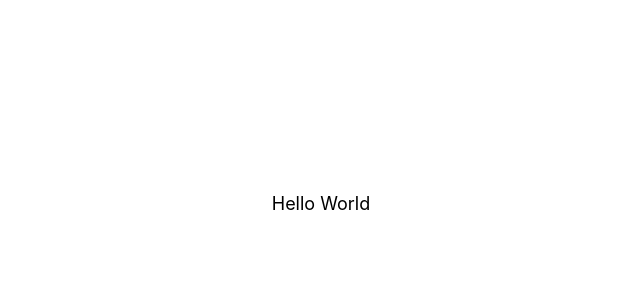
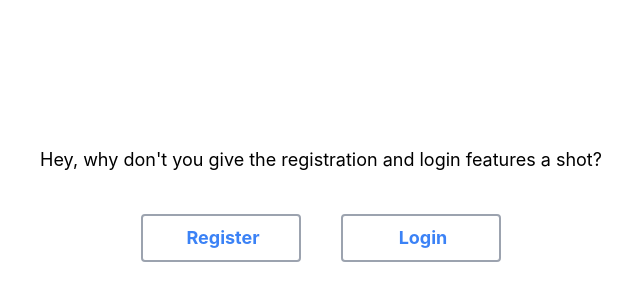
Before and after one commit to npark11/react-app, a Next.js app: page / in a window 1280 px wide. Shown: the part 196-496 px from the top of the page, without its empty margins (319-959 px from the left). Built offline with nearby package versions, Linux system fonts and the light colour scheme.

Commit message:
edited home page

```diff
--- a/src/pages/index.tsx
+++ b/src/pages/index.tsx
@@ -1,8 +1,22 @@
+import Link from "next/link";
+
 export default function Home() {
   return (
     <main className="flex h-screen flex-col items-center justify-center p-24">
-      <div className="max-w-5xl w-full items-center justify-center text-lg lg:flex">
-        Hello World
+      <div className="max-w-5xl w-full items-center justify-center text-lg flex flex-col gap-10">
+        Hey, why don't you give the registration and login features a shot?
+        <div className="flex gap-10">
+          <button className="border-2 border-gray-400 rounded p-2 w-40 font-bold">
+            <Link href="/register" className="ml-1 text-blue-500">
+              Register
+            </Link>
+          </button>
+          <button className="border-2 border-gray-400 rounded p-2 w-40 font-bold">
+            <Link href="/login" className="ml-1 text-blue-500">
+              Login
+            </Link>
+          </button>
+        </div>
       </div>
     </main>
   );
```
